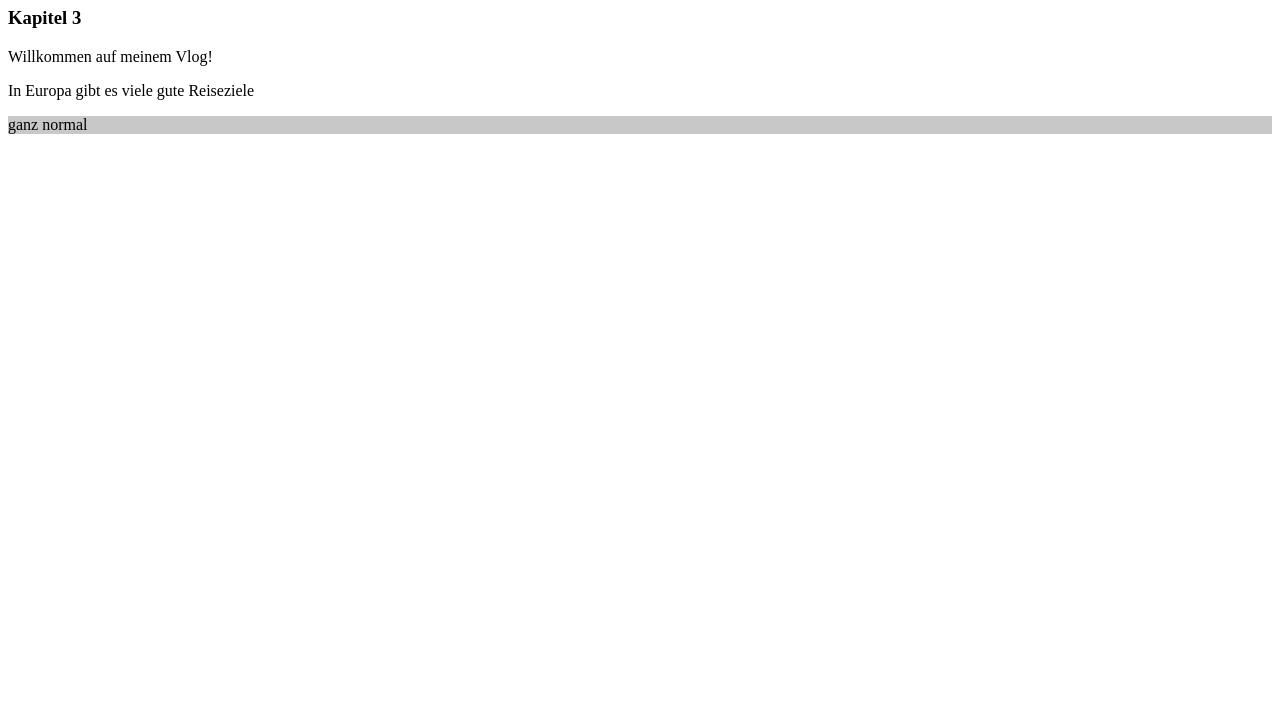
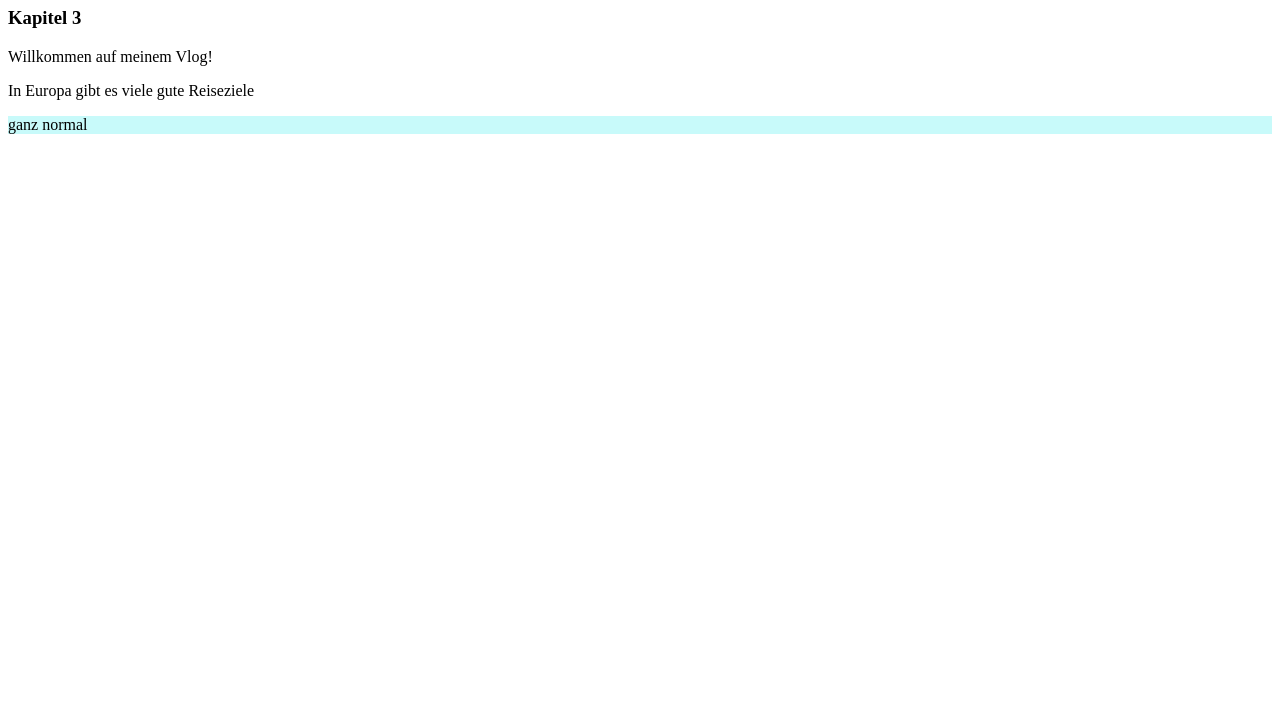
Before and after one commit to FillyRoid/holidayadvice, a plain HTML site: page index.html in a window 1280 px wide. Shown: the part 73-800 px from the top of the page. Drawn offline with Linux system fonts and the light colour scheme.

Commit message:
changed a color

```diff
--- a/index.html
+++ b/index.html
@@ -10,6 +10,6 @@
 		<h3>Kapitel 3</h3>
 		<p>Willkommen auf meinem Vlog!</p>
 		<p>In Europa gibt es viele gute Reiseziele</p>
-		<p style="background-color: rgb(200, 200, 200)">ganz normal</p>
+		<p style="background-color: rgb(200, 250, 250)">ganz normal</p>
 	</body>
 </html>
```
